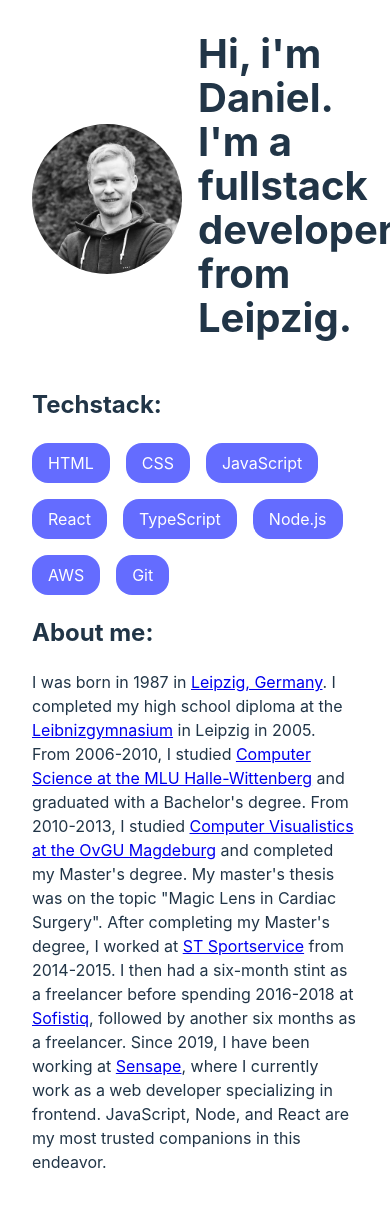
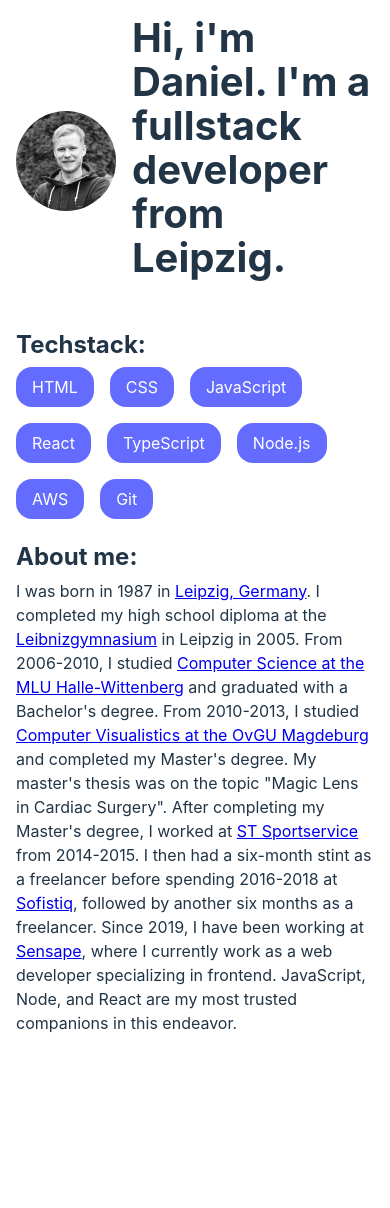
Before and after one commit to develowlper/karl-eule-cv, a React (Vite) app: page / in a window 390 px wide. Shown: the top 1208 px of the page. After the commit the page ends 1067 px from the top, so only its background shows below. Built offline with nearby package versions, Linux system fonts and the light colour scheme.

Commit message:
fix: styling

```diff
--- a/src/App.css
+++ b/src/App.css
@@ -2,6 +2,12 @@
   max-width: 1280px;
   margin: 0 auto;
   padding: 2rem;
+}
+
+@media screen and (max-width: 768px) {
+  #root {
+    padding: 1rem;
+  }
 }
 
 .profilepic {
@@ -12,6 +18,13 @@
   display: block;
 }
 
+@media screen and (max-width: 768px) {
+  .profilepic {
+    width: 100px;
+    height: 100px;
+  }
+}
+
 .header {
   display: flex;
   align-items: center;
@@ -20,6 +33,14 @@
 
 h1 {
   flex: 1
+}
+
+h2 {
+  margin-bottom: 0.25rem;
+}
+
+.aboutme {
+  margin-top: 0;
 }
 
 .techstack {
@@ -39,39 +60,3 @@ h1 {
   text-decoration: none;
   color: var(--font-color-primary);
 }
-
-.logo {
-  height: 6em;
-  padding: 1.5em;
-  will-change: filter;
-  transition: filter 300ms;
-}
-.logo:hover {
-  filter: drop-shadow(0 0 2em #646cffaa);
-}
-.logo.react:hover {
-  filter: drop-shadow(0 0 2em #61dafbaa);
-}
-
-@keyframes logo-spin {
-  from {
-    transform: rotate(0deg);
-  }
-  to {
-    transform: rotate(360deg);
-  }
-}
-
-@media (prefers-reduced-motion: no-preference) {
-  a:nth-of-type(2) .logo {
-    animation: logo-spin infinite 20s linear;
-  }
-}
-
-.card {
-  padding: 2em;
-}
-
-.read-the-docs {
-  color: #888;
-}
--- a/src/App.tsx
+++ b/src/App.tsx
@@ -63,7 +63,7 @@ function App() {
         <h2>
           About me:
         </h2>
-        <p>
+        <p className='aboutme'>
           I was born in 1987 in{' '}
           <a href='https://en.wikipedia.org/wiki/Leipzig' target='_blank' rel="noreferer noopener">
             Leipzig, Germany
```
